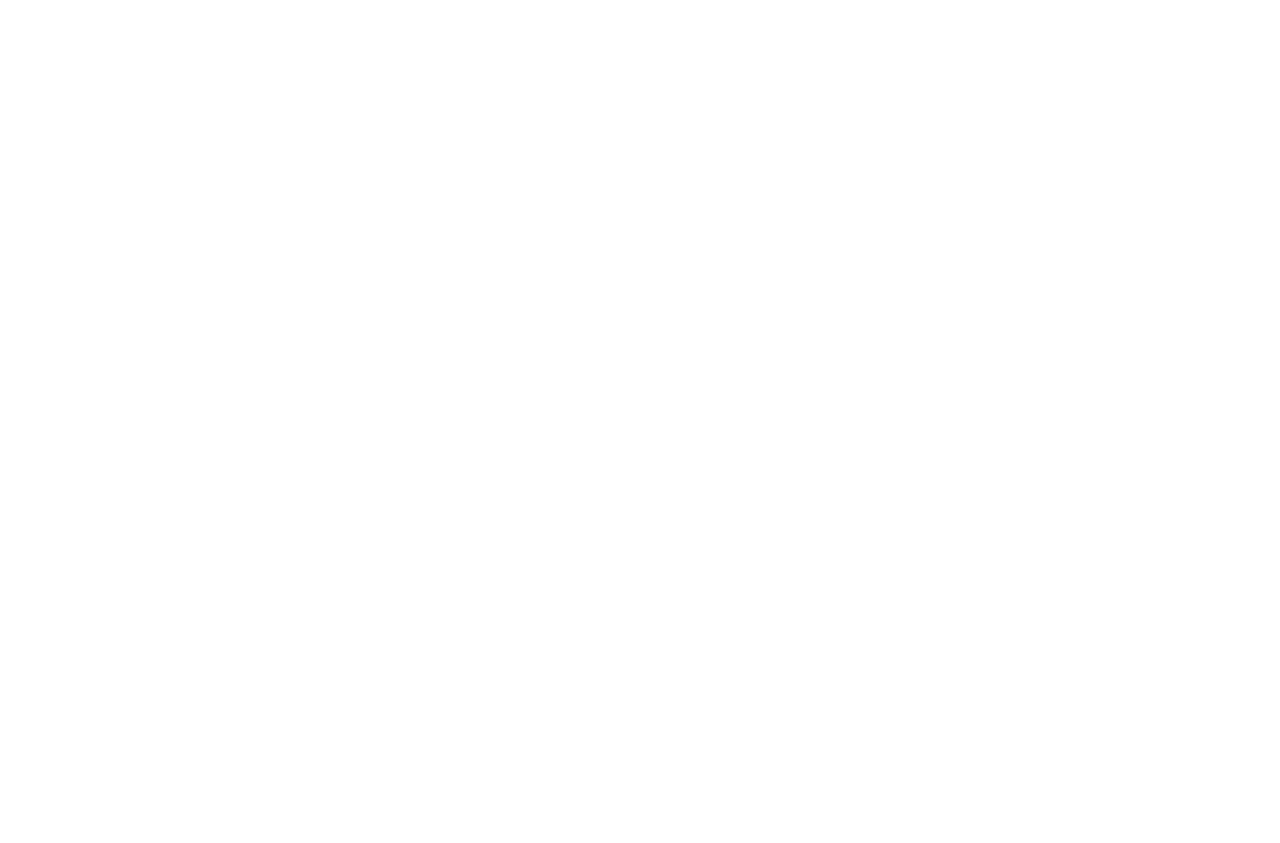
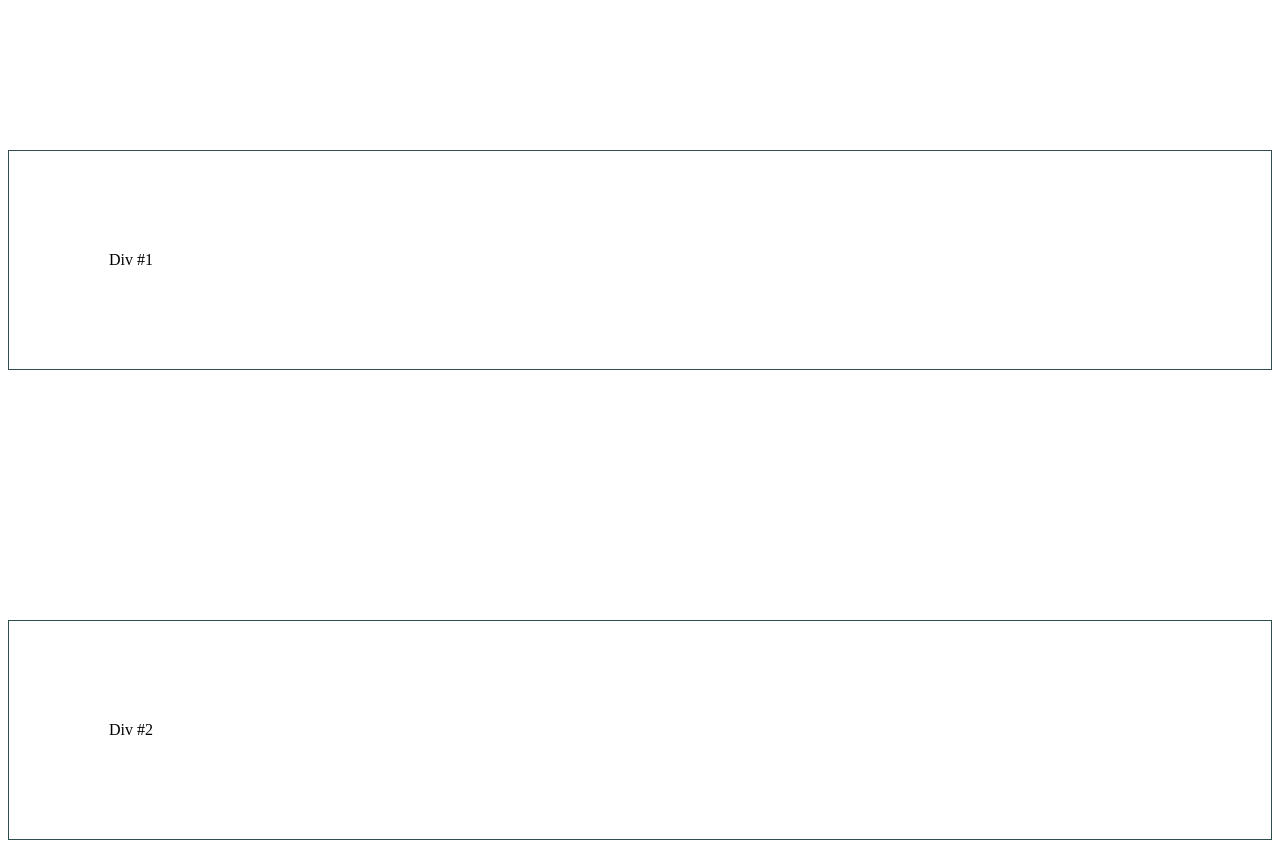
Before and after one commit to bbelovic/web-design-playground, a plain HTML site: page z-index.html in a window 1280 px wide. Before the commit the page ends 800 px from the top, so only its background shows below. Drawn offline with Linux system fonts and the light colour scheme.

```diff
--- a/z-index.html
+++ b/z-index.html
@@ -3,10 +3,26 @@
     <head>
         <meta charset="utf-8">
         <style>
-
+            .bordered {
+                border: 1px darkslategray solid;
+            }
+            .div1 {
+                margin-top: 150px;
+                padding: 100px;
+            }
+            .div2 {
+                margin-top: 250px;
+                padding: 100px;
+            }
         </style>
     </head>
     <body>
+        <div class="bordered div1">
+            Div #1
+        </div>
+        <div class="bordered div2">
+            Div #2
+        </div>
 
     </body>
 </html>
```
